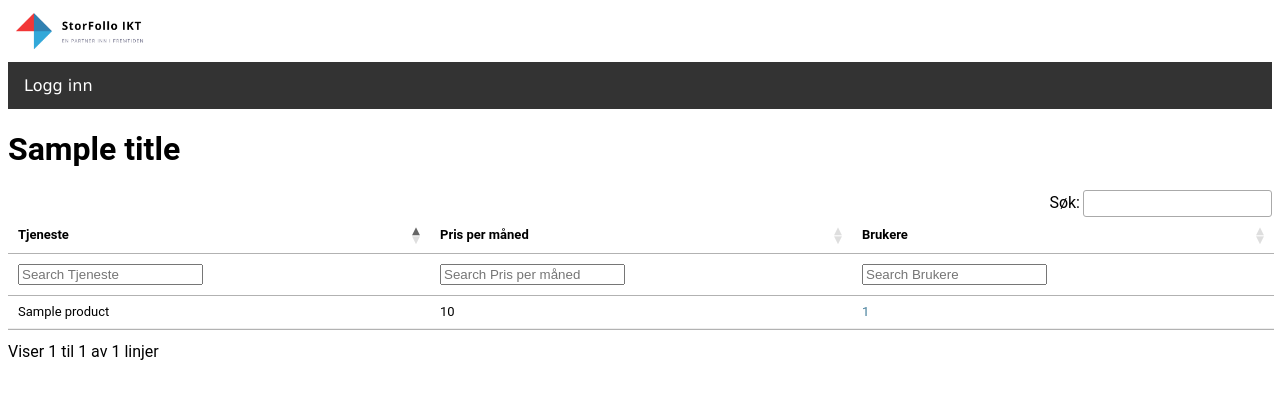
After one commit to StorFollo-IKT/okonomimodell, a Django app: template costs/templates/costs/products.html in a window 1280 px wide. The commit adds this page. Shown: the top 399 px of the page. Run offline with Django 3.2, Linux system fonts and the light colour scheme; the template is opened without the code that fills it: most values are stand-ins (such as "Sample title", 1, 10 or a date in 2020); parts of the project's set-up code (start-up, migrations or seed data) failed here and were passed over; some libraries are stand-ins or nearby versions.

Commit message:
Show products and users

```diff
--- a/costs/templates/costs/base.html
+++ b/costs/templates/costs/base.html
@@ -62,6 +62,9 @@
                 <li><a href="{% url 'employee_info_browser:index' %}">Ansatte</a></li>
             {% endif %}
             {% if perms.costs.view_product %}
+                <li><a href="{% url 'costs:products' %}">Tjenester</a> </li>
+            {% endif %}
+            {% if perms.costs.view_product %}
                 <li><a href="{% url 'costs:licences' %}">Lisenser</a></li>
             {% endif %}
             {% if perms.costs.add_application %}
--- /dev/null
+++ b/costs/templates/costs/products.html
@@ -0,0 +1,47 @@
+{% extends 'costs/base.html' %}
+{% load humanize %}
+
+{% block body %}
+    <table id="products">
+        <thead>
+        <tr>
+            <th>Tjeneste</th>
+            <th>Pris per m&aring;ned</th>
+            <th>Brukere</th>
+        </tr>
+        </thead>
+        <tbody>
+        {% for product in products %}
+            <tr>
+                <td>{{ product.name }}</td>
+                <td>{{ product.price|intcomma }}</td>
+                <td><a href="{% url 'costs:product_users' %}?product={{ product.name|urlencode }}">{{ product.user_count }}</a></td>
+            </tr>
+        {% endfor %}
+        </tbody>
+    </table>
+    <script>
+        $(document).ready(function () {
+            // Setup - add a text input to each footer cell
+            $('#products thead tr').clone(true).appendTo('#products thead');
+            $('#products thead tr:eq(1) th').each(function (i) {
+                var title = $(this).text();
+                $(this).html('<input type="text" placeholder="Search ' + title + '" />');
+
+                $('input', this).on('keyup change', function () {
+                    if (table.column(i).search() !== this.value) {
+                        table
+                            .column(i)
+                            .search(this.value)
+                            .draw();
+                    }
+                });
+            });
+
+            var table = $('#products').DataTable({
+                orderCellsTop: true,
+                fixedHeader: true
+            });
+        });
+    </script>
+{% endblock %}
--- a/costs/urls.py
+++ b/costs/urls.py
@@ -32,4 +32,6 @@ urlpatterns = [
     path('import/sccm', views.import_sccm),
     path('tjenesteleveranse', views.product_delivery, name='product_delivery'),
     path('kunde/firma', views.customer_company, name='customer_company'),
+    path('tjenester', views.products, name='products'),
+    path('tjenestebrukere', views.product_users, name='product_users'),
 ]
```
Also changed, not shown: costs/views.py (+13 -0 lines).
